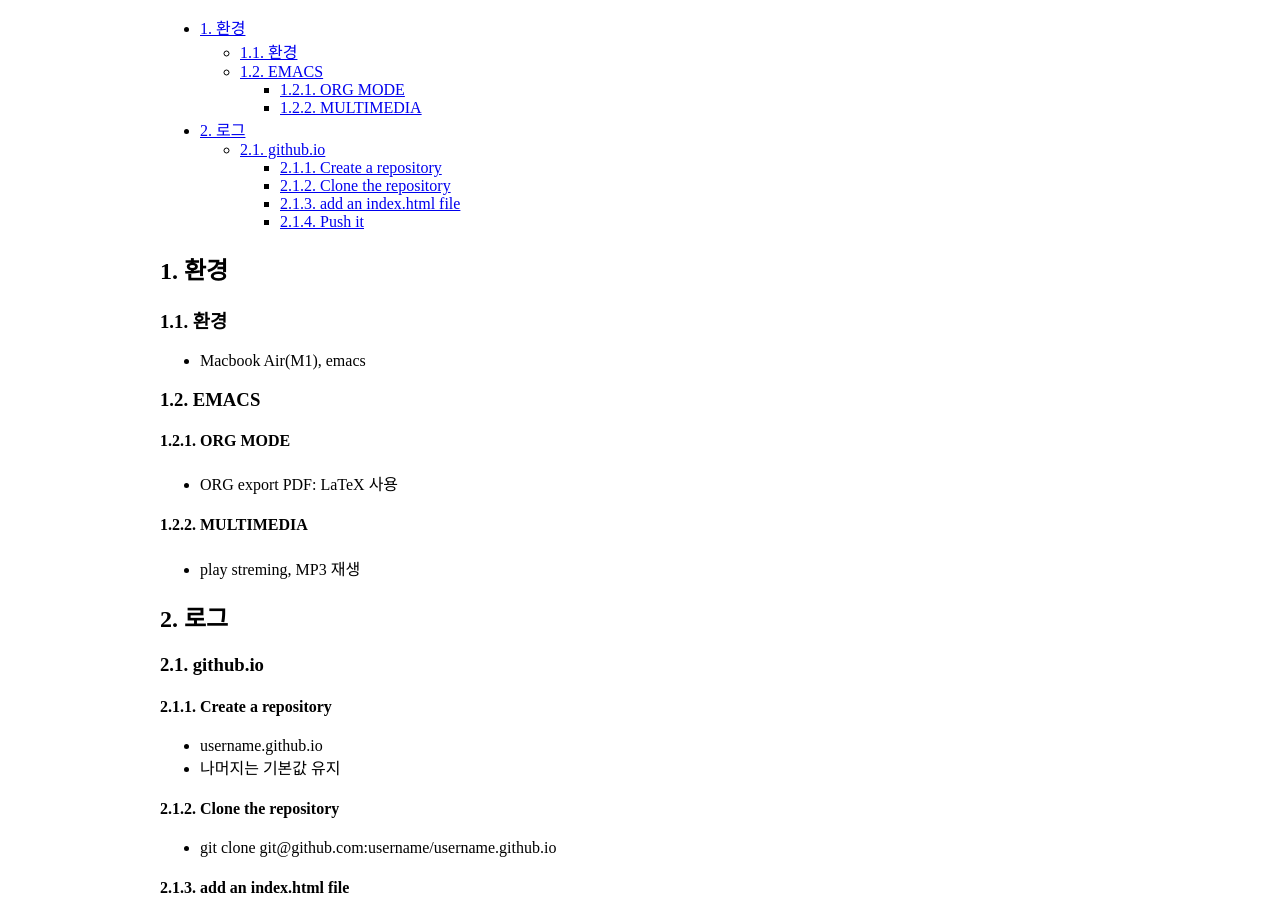
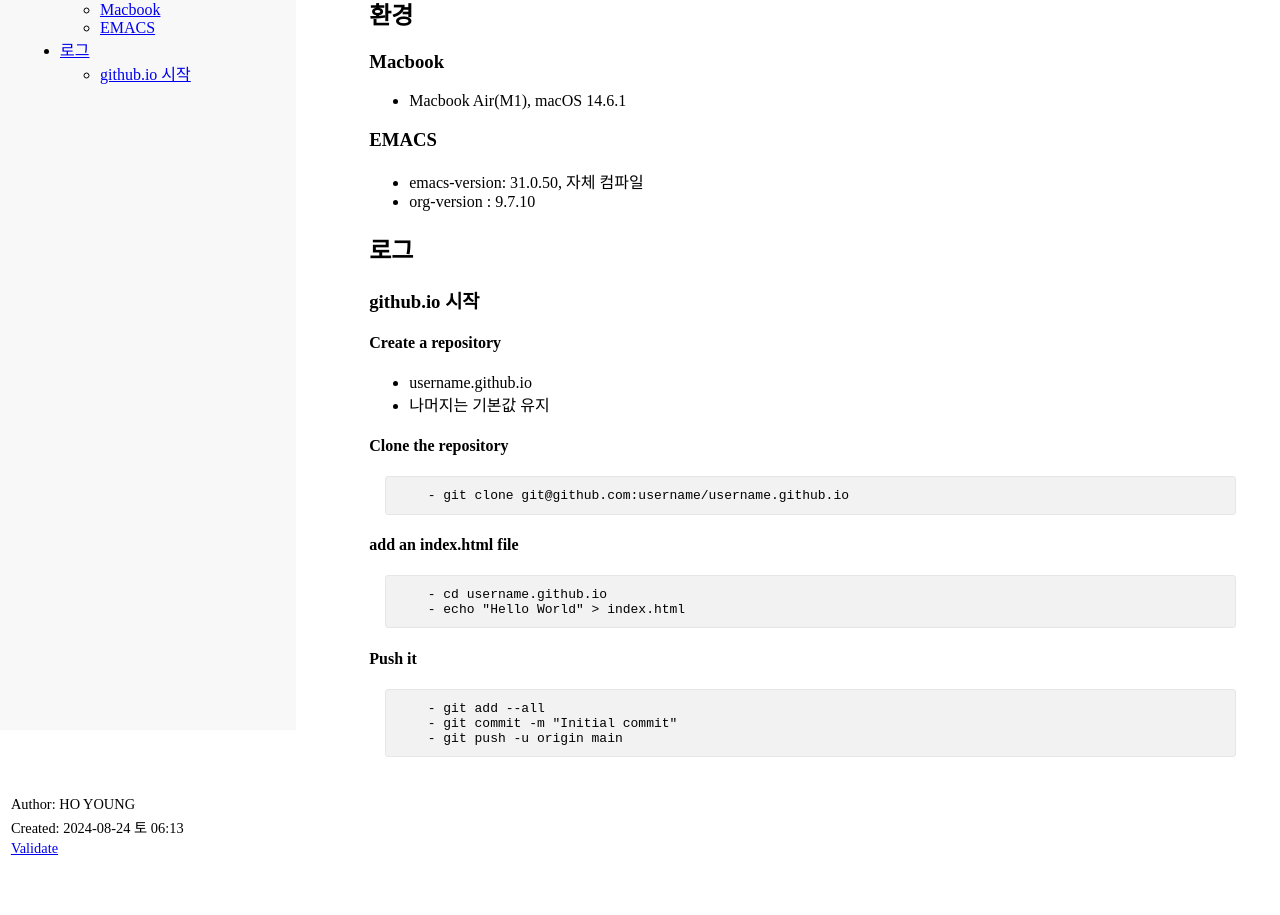
Before and after one commit to hy36370637/hy36370637.github.io, a plain HTML site: page index.html in a window 1280 px wide. Shown: the part 110-1025 px from the top of the page. After the commit the page ends 975 px from the top, so only its background shows below. Drawn offline with Linux system fonts and the light colour scheme.

Commit message:
new index.org

```diff
--- a/index.html
+++ b/index.html
@@ -3,7 +3,7 @@
 "http://www.w3.org/TR/xhtml1/DTD/xhtml1-strict.dtd">
 <html xmlns="http://www.w3.org/1999/xhtml" lang="en" xml:lang="en">
 <head>
-<!-- 2024-08-24 토 03:45 -->
+<!-- 2024-08-24 토 06:13 -->
 <meta http-equiv="Content-Type" content="text/html;charset=utf-8" />
 <meta name="viewport" content="width=device-width, initial-scale=1" />
 <title>my personal log-page</title>
@@ -193,6 +193,22 @@
     { background-color: #ffff00; color: #000000; font-weight: bold; }
   .org-svg { }
 </style>
+<style>
+#table-of-contents {
+position: fixed;
+left: 0;
+top: 0;
+width: 20%;
+height: 100%;
+overflow-y: auto;
+background-color: #f8f8f8;
+padding: 20px;
+}
+#content {
+margin-left: 27%;
+padding: 20px;
+}
+</style>
 </head>
 <body>
 <div id="content" class="content">
@@ -201,103 +217,81 @@
 <h2>Table of Contents</h2>
 <div id="text-table-of-contents" role="doc-toc">
 <ul>
-<li><a href="#org763420e">1. 환경</a>
+<li><a href="#orge952f24">환경</a>
 <ul>
-<li><a href="#orgaf2017d">1.1. 환경</a></li>
-<li><a href="#orgbda329b">1.2. EMACS</a>
-<ul>
-<li><a href="#org99f560b">1.2.1. ORG MODE</a></li>
-<li><a href="#org33aa802">1.2.2. MULTIMEDIA</a></li>
+<li><a href="#org018711e">Macbook</a></li>
+<li><a href="#orgc6c1987">EMACS</a></li>
 </ul>
 </li>
-</ul>
-</li>
-<li><a href="#orgde1fe89">2. 로그</a>
+<li><a href="#org97d931e">로그</a>
 <ul>
-<li><a href="#org5eed6bf">2.1. github.io</a>
-<ul>
-<li><a href="#org11426dc">2.1.1. Create a repository</a></li>
-<li><a href="#org2624957">2.1.2. Clone the repository</a></li>
-<li><a href="#orgef70614">2.1.3. add an index.html file</a></li>
-<li><a href="#orgf799b91">2.1.4. Push it</a></li>
-</ul>
-</li>
+<li><a href="#org651fc23">github.io 시작</a></li>
 </ul>
 </li>
 </ul>
 </div>
 </div>
-<div id="outline-container-org763420e" class="outline-2">
-<h2 id="org763420e"><span class="section-number-2">1.</span> 환경</h2>
-<div class="outline-text-2" id="text-1">
+<div id="outline-container-orge952f24" class="outline-2">
+<h2 id="orge952f24">환경</h2>
+<div class="outline-text-2" id="text-orge952f24">
 </div>
-<div id="outline-container-orgaf2017d" class="outline-3">
-<h3 id="orgaf2017d"><span class="section-number-3">1.1.</span> 환경</h3>
-<div class="outline-text-3" id="text-1-1">
+<div id="outline-container-org018711e" class="outline-3">
+<h3 id="org018711e">Macbook</h3>
+<div class="outline-text-3" id="text-org018711e">
 <ul class="org-ul">
-<li>Macbook Air(M1), emacs</li>
+<li>Macbook Air(M1),  macOS 14.6.1</li>
 </ul>
 </div>
 </div>
-<div id="outline-container-orgbda329b" class="outline-3">
-<h3 id="orgbda329b"><span class="section-number-3">1.2.</span> EMACS</h3>
-<div class="outline-text-3" id="text-1-2">
-</div>
-<div id="outline-container-org99f560b" class="outline-4">
-<h4 id="org99f560b"><span class="section-number-4">1.2.1.</span> ORG MODE</h4>
-<div class="outline-text-4" id="text-1-2-1">
+<div id="outline-container-orgc6c1987" class="outline-3">
+<h3 id="orgc6c1987">EMACS</h3>
+<div class="outline-text-3" id="text-orgc6c1987">
 <ul class="org-ul">
-<li>ORG export PDF: LaTeX 사용</li>
-</ul>
-</div>
-</div>
-<div id="outline-container-org33aa802" class="outline-4">
-<h4 id="org33aa802"><span class="section-number-4">1.2.2.</span> MULTIMEDIA</h4>
-<div class="outline-text-4" id="text-1-2-2">
-<ul class="org-ul">
-<li>play streming, MP3 재생</li>
+<li>emacs-version: 31.0.50,  자체 컴파일</li>
+<li>org-version : 9.7.10</li>
 </ul>
 </div>
 </div>
 </div>
+<div id="outline-container-org97d931e" class="outline-2">
+<h2 id="org97d931e">로그</h2>
+<div class="outline-text-2" id="text-org97d931e">
 </div>
-<div id="outline-container-orgde1fe89" class="outline-2">
-<h2 id="orgde1fe89"><span class="section-number-2">2.</span> 로그</h2>
-<div class="outline-text-2" id="text-2">
+<div id="outline-container-org651fc23" class="outline-3">
+<h3 id="org651fc23">github.io 시작</h3>
+<div class="outline-text-3" id="text-org651fc23">
 </div>
-<div id="outline-container-org5eed6bf" class="outline-3">
-<h3 id="org5eed6bf"><span class="section-number-3">2.1.</span> github.io</h3>
-<div class="outline-text-3" id="text-2-1">
-</div>
-<div id="outline-container-org11426dc" class="outline-4">
-<h4 id="org11426dc"><span class="section-number-4">2.1.1.</span> Create a repository</h4>
-<div class="outline-text-4" id="text-2-1-1">
+<div id="outline-container-org05cc1b4" class="outline-4">
+<h4 id="org05cc1b4">Create a repository</h4>
+<div class="outline-text-4" id="text-org05cc1b4">
 <ul class="org-ul">
 <li>username.github.io</li>
 <li>나머지는 기본값 유지</li>
 </ul>
 </div>
 </div>
-<div id="outline-container-org2624957" class="outline-4">
-<h4 id="org2624957"><span class="section-number-4">2.1.2.</span> Clone the repository</h4>
-<div class="outline-text-4" id="text-2-1-2">
-<ul class="org-ul">
-<li>git clone git@github.com:username/username.github.io</li>
-</ul>
+<div id="outline-container-orgd41e040" class="outline-4">
+<h4 id="orgd41e040">Clone the repository</h4>
+<div class="outline-text-4" id="text-orgd41e040">
+<div class="org-src-container">
+<pre class="src src-nil">    - git clone git@github.com:username/username.github.io
+</pre>
 </div>
 </div>
-<div id="outline-container-orgef70614" class="outline-4">
-<h4 id="orgef70614"><span class="section-number-4">2.1.3.</span> add an index.html file</h4>
-<div class="outline-text-4" id="text-2-1-3">
-<ul class="org-ul">
-<li>cd username.github.io</li>
-<li>echo "Hello World" &gt; index.html</li>
-</ul>
+</div>
+<div id="outline-container-org9ab2f60" class="outline-4">
+<h4 id="org9ab2f60">add an index.html file</h4>
+<div class="outline-text-4" id="text-org9ab2f60">
+<div class="org-src-container">
+<pre class="src src-nil">    - cd username.github.io
+    - echo "Hello World" &gt; index.html
+</pre>
 </div>
 </div>
-<div id="outline-container-orgf799b91" class="outline-4">
-<h4 id="orgf799b91"><span class="section-number-4">2.1.4.</span> Push it</h4>
-<div class="outline-text-4" id="text-2-1-4">
+</div>
+<div id="outline-container-org0bd847b" class="outline-4">
+<h4 id="org0bd847b">Push it</h4>
+<div class="outline-text-4" id="text-org0bd847b">
 <div class="org-src-container">
 <pre class="src src-nil">    - git add --all
     - git commit -m "Initial commit"
@@ -311,7 +305,7 @@
 </div>
 <div id="postamble" class="status">
 <p class="author">Author: HO YOUNG</p>
-<p class="date">Created: 2024-08-24 토 03:45</p>
+<p class="date">Created: 2024-08-24 토 06:13</p>
 <p class="validation"><a href="https://validator.w3.org/check?uri=referer">Validate</a></p>
 </div>
 </body>
```
Also changed, not shown: 1 other file.
